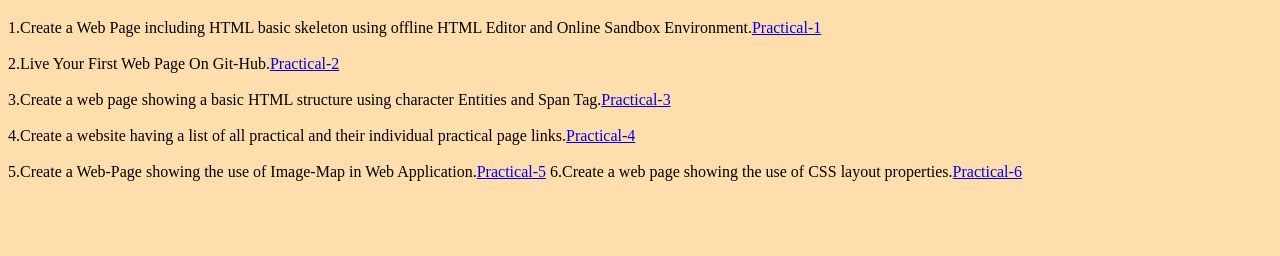
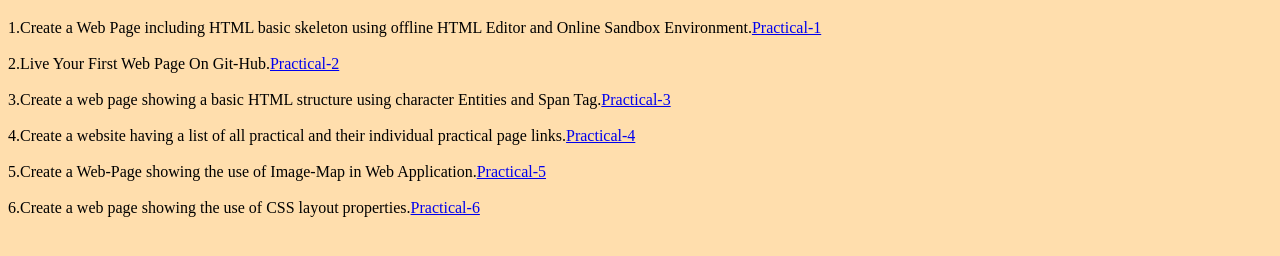
Before and after one commit to nkmishra217/FULLSTACK2020-ASSIGNMENTS, a plain HTML site: page index.html in a window 1280 px wide. Shown: the part 242-498 px from the top of the page. Drawn offline with Linux system fonts and the light colour scheme.

Commit message:
new line

```diff
--- a/index.html
+++ b/index.html
@@ -25,7 +25,7 @@ background-color: navajowhite;
     2.Live Your First Web Page On Git-Hub.<a href="pages/practical2.html">Practical-2</a><br><br>
     3.Create a web page showing a basic HTML structure using character Entities and Span Tag.<a href="pages/practical3.html">Practical-3</a><br><br>
     4.Create a website having a list of all practical and their individual practical page links.<a href="pages/practical4.html">Practical-4</a><br><br>
-    5.Create a Web-Page showing the use of Image-Map in Web Application.<a href="pages/practical5.html">Practical-5</a>
+    5.Create a Web-Page showing the use of Image-Map in Web Application.<a href="pages/practical5.html">Practical-5</a><br><br>
     6.Create a web page showing the use of CSS layout properties.<a href="pages/practical6.html">Practical-6</a>
 </body>
 </html>
```
